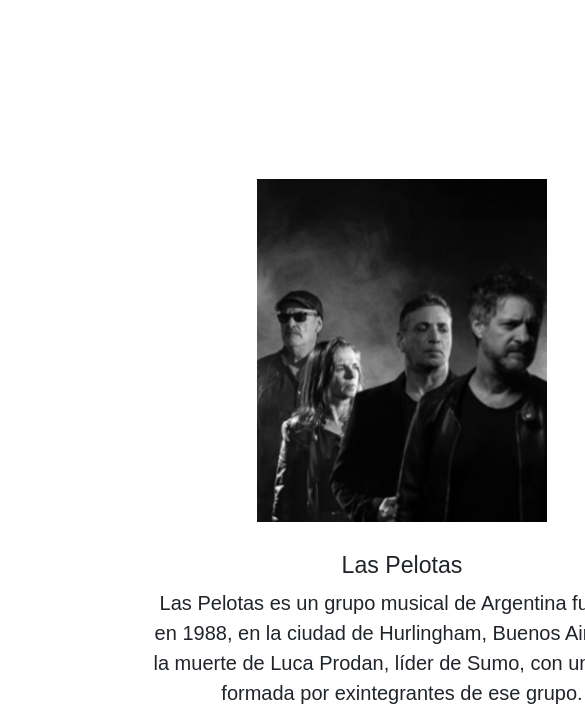
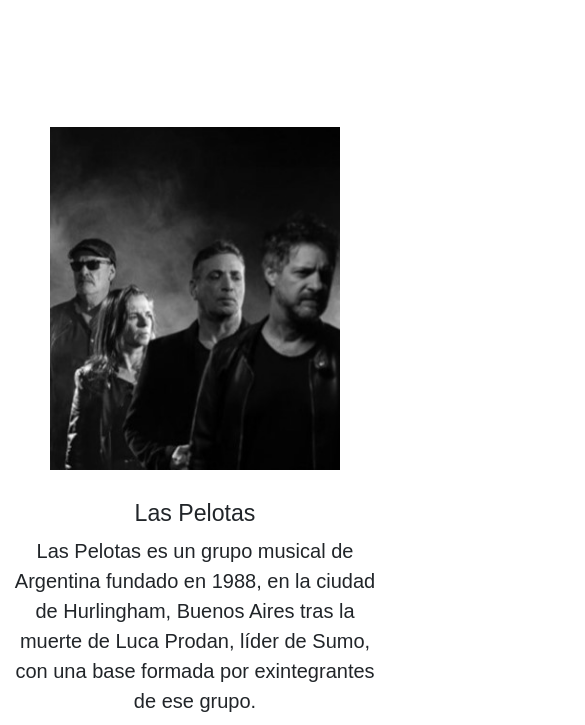
Before and after one commit to hernandezje/musica, a plain HTML site: page index.html in a window 390 px wide. Shown: the part 556-1281 px from the top of the page, 585 px wide, since content can reach past the window. Drawn offline with nearby package versions, Linux system fonts and the light colour scheme.

Commit message:
correccion de section

```diff
--- a/css/style.css
+++ b/css/style.css
@@ -187,7 +187,7 @@ p{
 
 
     .second-section{
-        margin:150px;
+        margin:auto;
         vertical-align: middle;
         display: flex;
         justify-content: space-around;
@@ -197,9 +197,8 @@ p{
     .second-article{
         backdrop-filter: blur(10px);
         text-align: center;
-        align-items: center;
-        margin: 2px;
-        width: 500px;
+        margin: auto;
+        width: auto;
 
      }
 
--- a/index.html
+++ b/index.html
@@ -50,6 +50,7 @@
 
 
     <!-- Johana -->
+
     <section class="first-section">
       <div class="desenf">
         <article class="first-article">
@@ -70,7 +71,7 @@
       </div>
     </section>
 
-
+    <div class="container">
     <section class="second-section">
         <article class="second-article">
             <img src="./imag/laspelotas.jpg" alt="">
@@ -93,7 +94,7 @@
             <p>Zoe Gotusso es una cantante y compositora argentina. Tuvo reconocimiento como parte del dúo Salvapantallas y luego como solista, lanzando su álbum debut Mi Primer Día Triste en 2020.</p>
         </article>
    </section>
-
+  </div>
 
     <!-- German -->
     <footer class="bg-footer" text-white>
```
